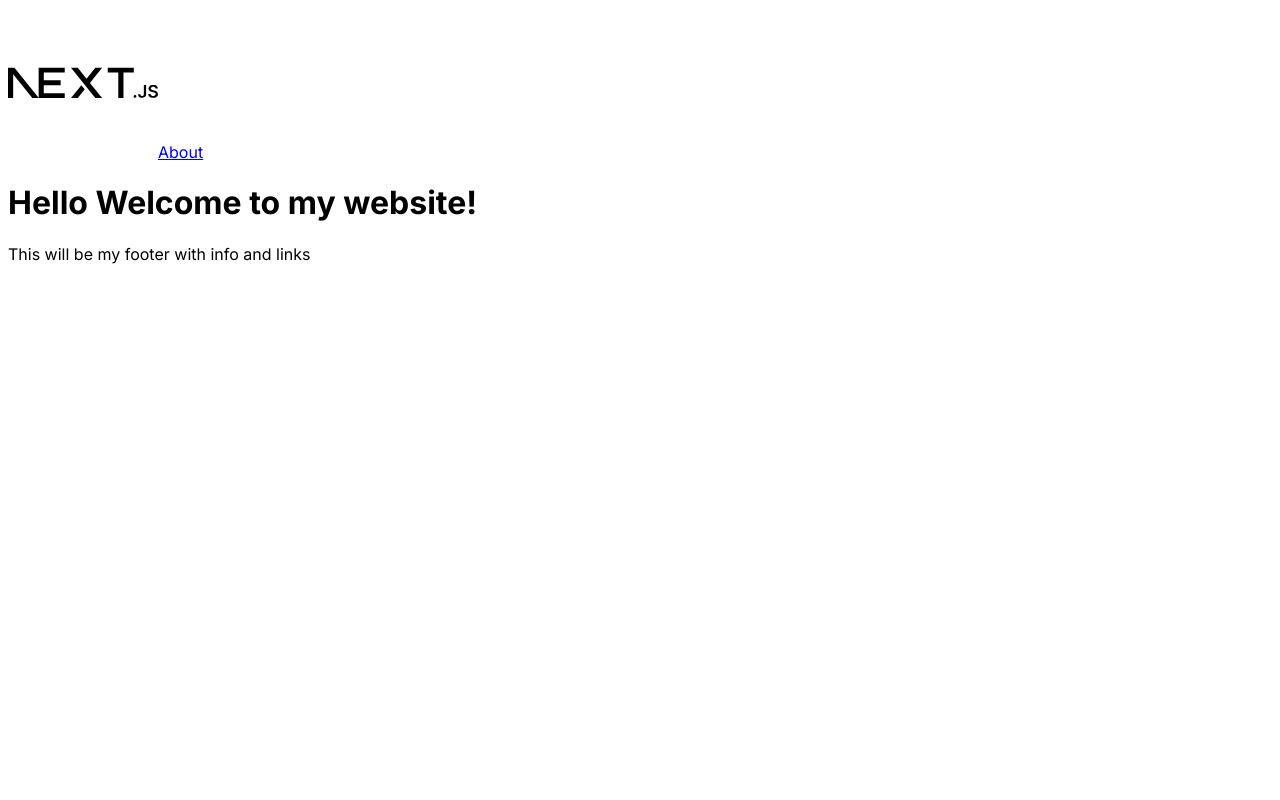
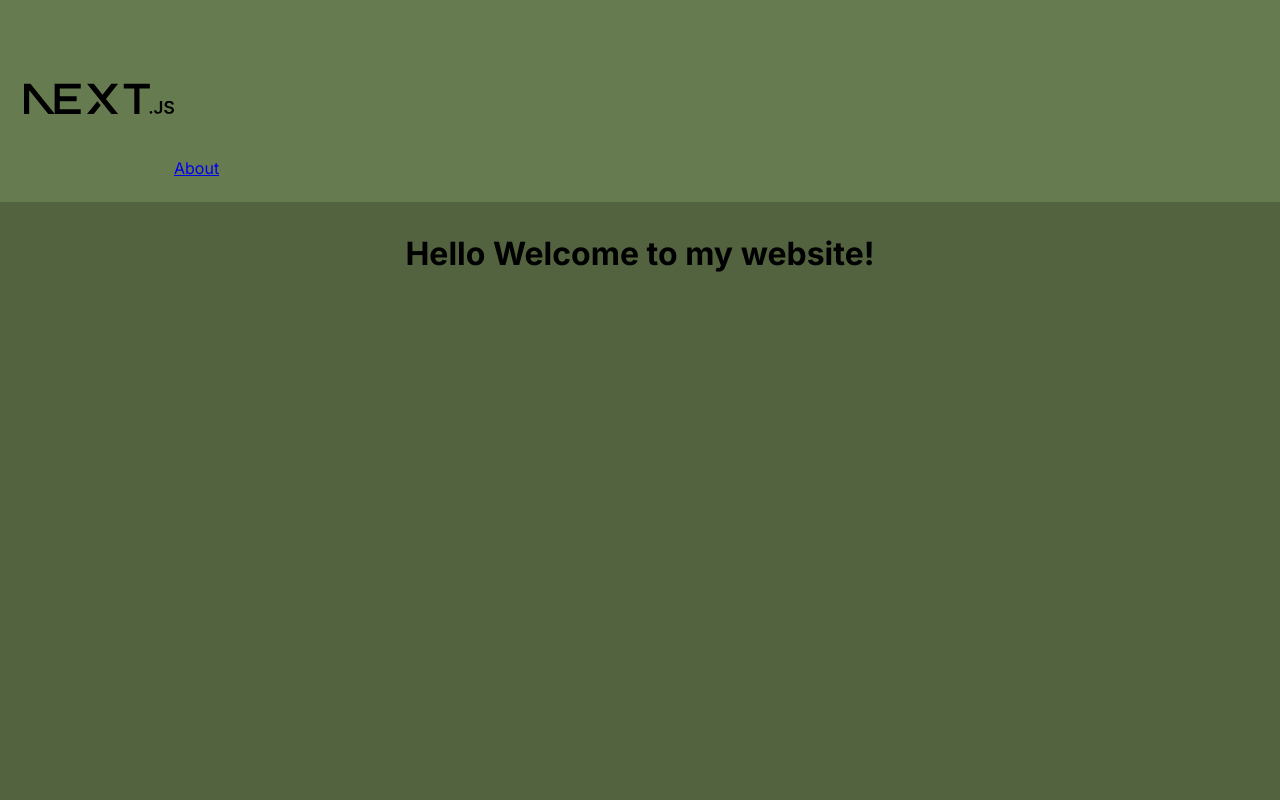
Before and after one commit to IsaacWild/portfolio-site, a Next.js app: page / in a window 1280 px wide. Shown: the top 800 px of the page. Built offline with nearby package versions, Linux system fonts and the light colour scheme.

Commit message:
Add styling to NavMenu and About page, update global styles

```diff
--- a/app/NavMenu.module.css
+++ b/app/NavMenu.module.css
@@ -0,0 +1,4 @@
+.nav {
+    background-color: #677B50;
+    padding: 1.5rem;
+}
--- a/app/NavMenu.tsx
+++ b/app/NavMenu.tsx
@@ -1,9 +1,10 @@
 import Link from "next/link"
 import Image from "next/image"
+import styles from "./NavMenu.module.css"
 
 export default function NavMenu() {
     return(
-        <nav>
+        <nav className={styles.nav}>
             <Link href={'/'}>
                 <Image
                 src="/next.svg"
--- a/app/about/page.tsx
+++ b/app/about/page.tsx
@@ -1,6 +1,8 @@
+import styles from "../page.module.css"
+
 export default function About() {
     return(
-        <main>
+        <main className={styles.main}>
             <h1>About Page</h1>
         </main>
     )
--- a/app/globals.css
+++ b/app/globals.css
@@ -1,3 +1,8 @@
+* {
+  padding: 0px;;
+  margin: 0px;
+}
+
 /* :root {
   --max-width: 1100px;
   --border-radius: 12px;
--- a/app/page.module.css
+++ b/app/page.module.css
@@ -1,12 +1,15 @@
-/* .main {
+
+.main {
   display: flex;
   flex-direction: column;
   justify-content: space-between;
   align-items: center;
-  padding: 6rem;
+  padding: 2rem;
   min-height: 100vh;
+  background-color: #536340;
 }
 
+/*
 .description {
   display: inherit;
   justify-content: inherit;
```
Also changed, not shown: app/about/page.module.css (added).
